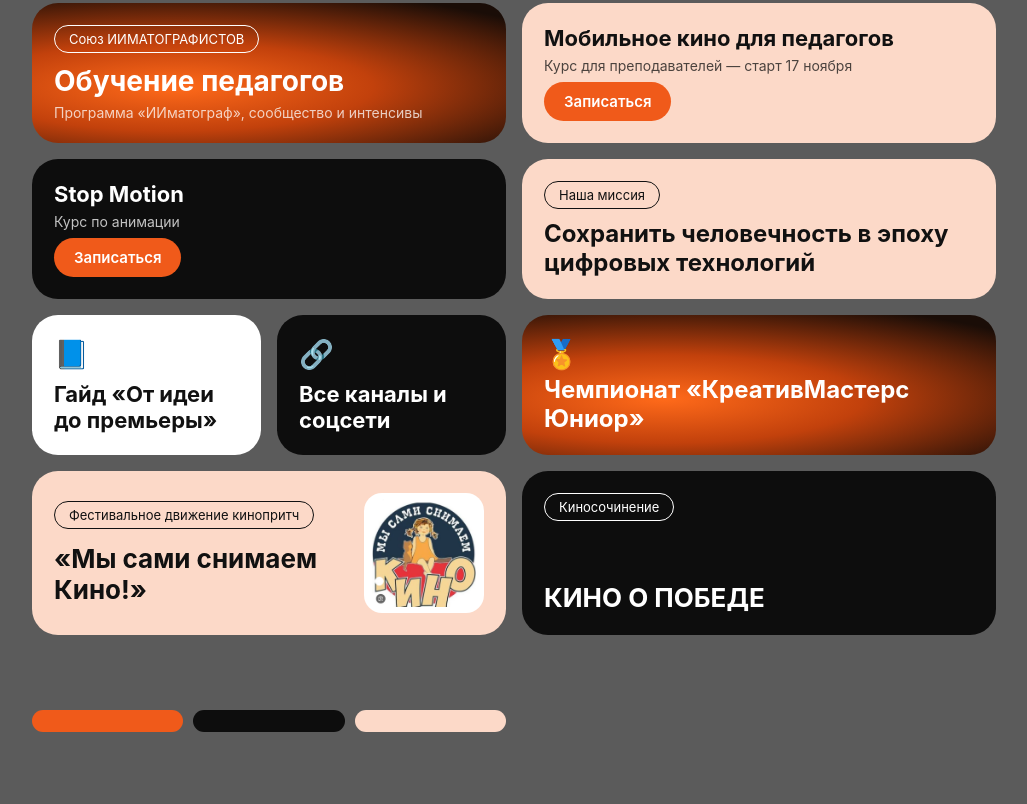
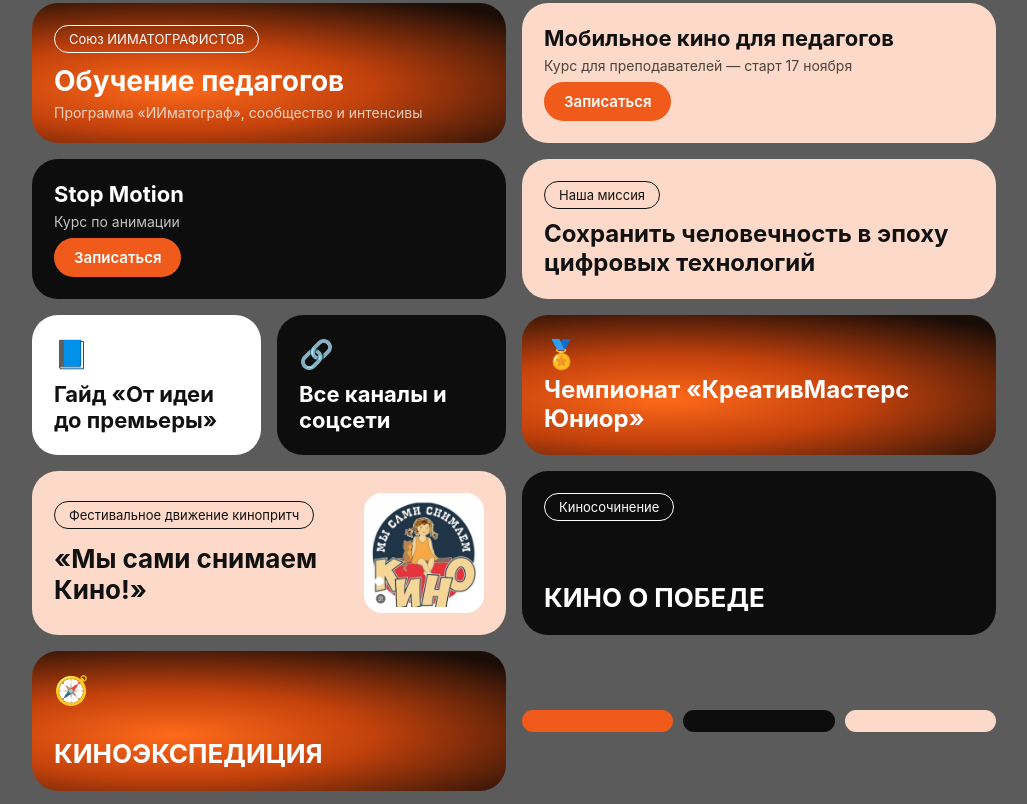
Before and after one commit to kan7739684-max/kan7739684-max.github.io, a plain HTML site: page ivk/index.html in a window 1280 px wide. Shown: the part 586-1390 px from the top of the page, without its empty margins (126-1153 px from the left). Drawn offline with Linux system fonts and the light colour scheme.

Commit message:
IVK: Киноэкспедиция

```diff
--- a/ivk/index.html
+++ b/ivk/index.html
@@ -36,6 +36,7 @@
 <div class="t orange w2"><span class="e">🏅</span><div><b class="h" style="font-size:24px">Чемпионат «КреативМастерс Юниор»</b></div></div>
 <div class="t peach w2" style="flex-direction:row;align-items:center;gap:16px"><div style="display:flex;flex-direction:column;gap:14px"><span class="pill">Фестивальное движение кинопритч</span><b class="h" style="font-size:26px">«Мы сами снимаем Кино!»</b></div><img src="mssk.jpg" alt="Мы сами снимаем Кино!" style="width:120px;height:120px;object-fit:contain;background:#fff;border-radius:18px;padding:6px;flex-shrink:0"></div>
 <div class="t black w2"><span class="pill" style="border-color:#fff">Киносочинение</span><b class="h" style="font-size:26px">КИНО О ПОБЕДЕ</b></div>
+<div class="t orange w2"><span class="e">🧭</span><b class="h" style="font-size:26px">КИНОЭКСПЕДИЦИЯ</b></div>
 <div class="bar"><i style="background:#f05a1a"></i><i style="background:#0d0d0d"></i><i style="background:#fcd9c8"></i></div>
 <footer>© Институт визуальных коммуникаций · aimatograf.ru</footer>
 </div></body></html>
```
